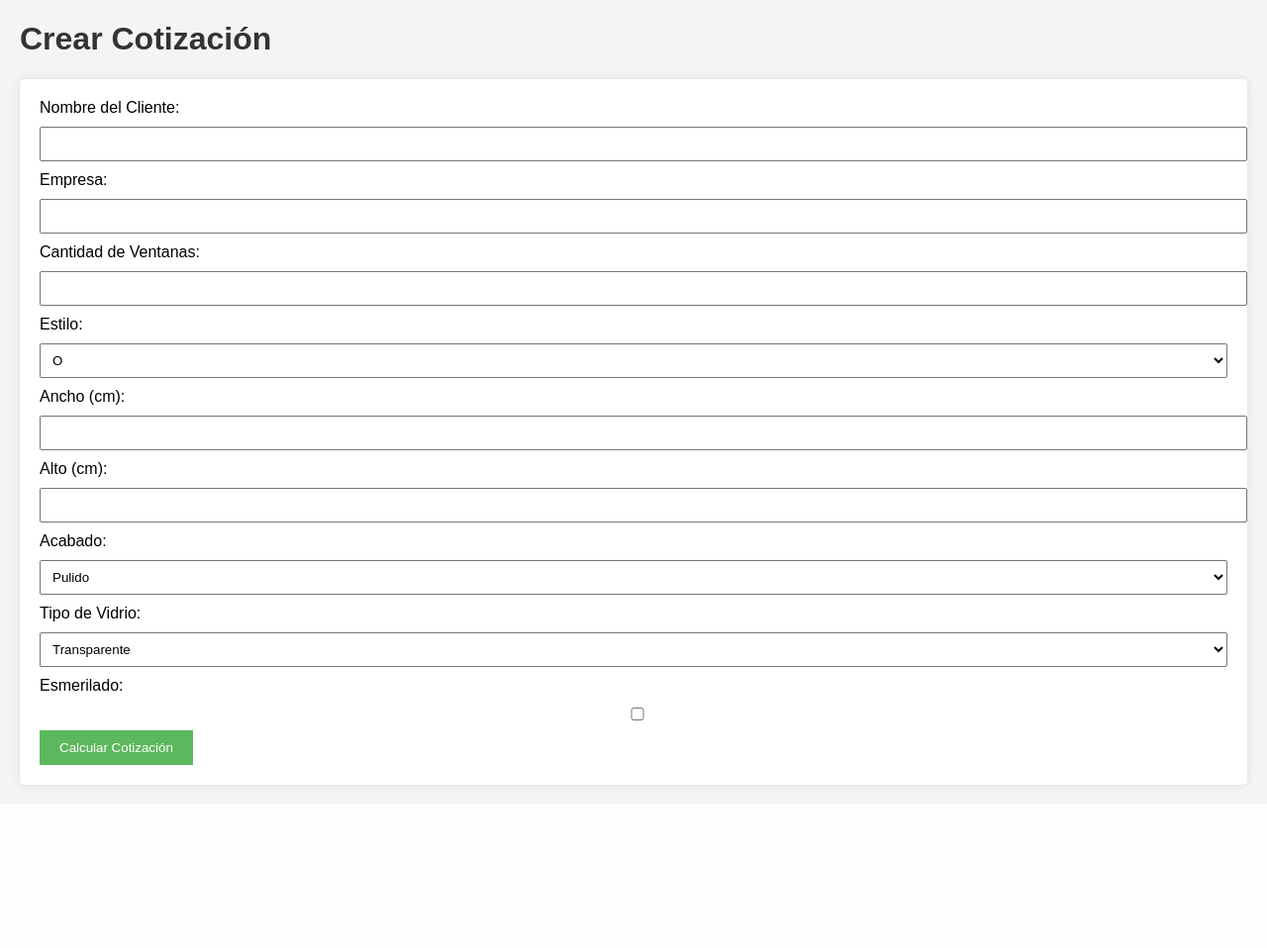
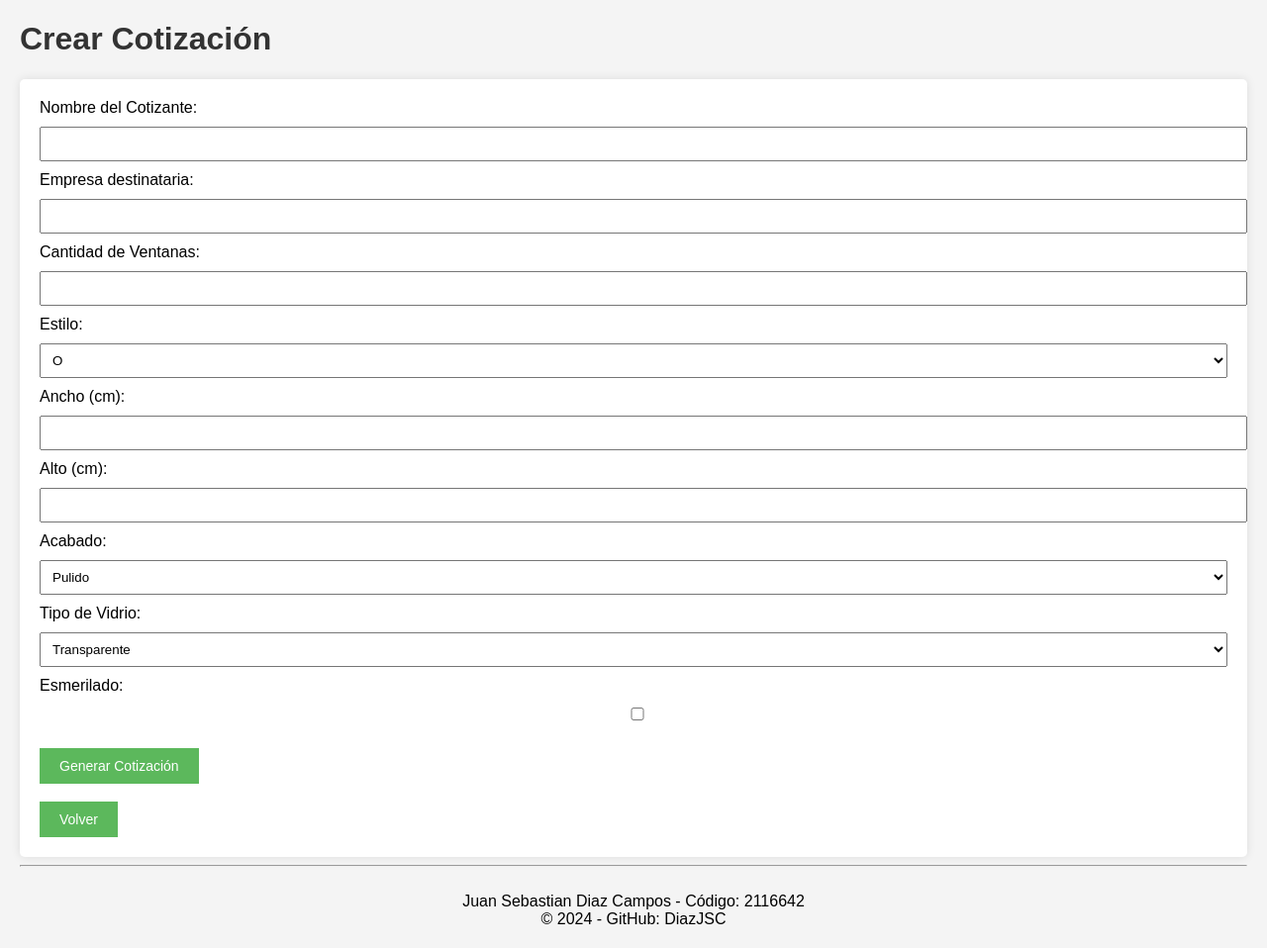
Before and after one commit to DiazJSC/Cotizaciones_PQR, a Flask app: page /crear_cotizacion in a window 1280 px wide. Shown: the whole page at 99% size. Before the commit the page ends 799 px from the top, so only its background shows below. Run offline with Flask 3, Linux system fonts and the light colour scheme.

Commit message:
Se actualizan interfaces versión web (Diseño y funcionalidad)

```diff
--- a/app/templates/crear_cotizacion.html
+++ b/app/templates/crear_cotizacion.html
@@ -3,16 +3,17 @@
 <head>
     <meta charset="UTF-8">
     <meta name="viewport" content="width=device-width, initial-scale=1.0">
+    <link rel="stylesheet" href="{{ url_for('static', filename='css/styles.css') }}">
     <title>Crear Cotización</title>
-    <link rel="stylesheet" href="{{ url_for('static', filename='css/styles.css') }}">
 </head>
+
 <body>
     <h1>Crear Cotización</h1>
     <form action="{{ url_for('crear_cotizacion') }}" method="POST">
-        <label for="nombre_cliente">Nombre del Cliente:</label>
+        <label for="nombre_cliente">Nombre del Cotizante:</label>
         <input type="text" id="nombre_cliente" name="nombre_cliente" required><br>
 
-        <label for="empresa_cliente">Empresa:</label>
+        <label for="empresa_cliente">Empresa destinataria:</label>
         <input type="text" id="empresa_cliente" name="empresa_cliente" required><br>
 
         <label for="cantidad_ventanas">Cantidad de Ventanas:</label>
@@ -50,7 +51,18 @@
         <label for="esmerilado">Esmerilado:</label>
         <input type="checkbox" id="esmerilado" name="esmerilado"><br>
 
-        <button type="submit">Calcular Cotización</button>
+        <br><button type="submit" style="font-size: 14px;">Generar Cotización</button>
+        <br><br><a href="/">
+            <button type="button" style="font-size: 14px;">Volver</button>
+        </a>
     </form>
 </body>
+
+<hr>
+<footer>
+    <center><br>
+        Juan Sebastian Diaz Campos - Código: 2116642<br>
+        &copy; 2024 - GitHub: DiazJSC
+    </center>
+</footer>
 </html>
```
Also changed, not shown: app/templates/cotizacion.html (+14 -1 lines), app/templates/index.html (+21 -4 lines), app/templates/tarifas.html (+12 -0 lines).
